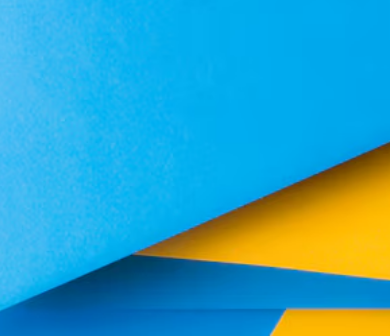
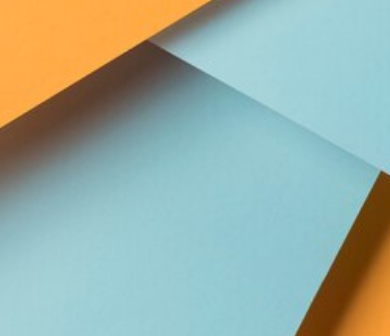
Before and after one commit to Dheeraj4927/Portfolio, a plain HTML site: page index.html in a window 390 px wide. Shown: the part 116-452 px from the top of the page. Drawn offline with Linux system fonts and the light colour scheme.

Commit message:
Update style.css

```diff
--- a/style.css
+++ b/style.css
@@ -333,7 +333,7 @@ nav .fa-solid{
 
 @media only screen and (max-width:600px){
     #header{
-        background-image: url(images/background1.avif);
+        background-image: url(images/background3.avif);
     }
     .header-text{
         margin-top: 100%;
```
